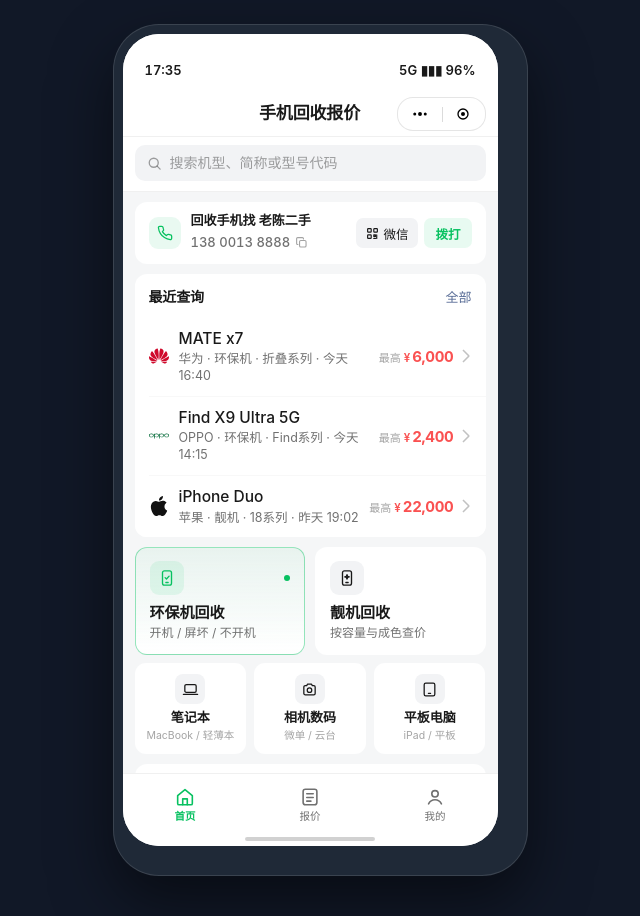
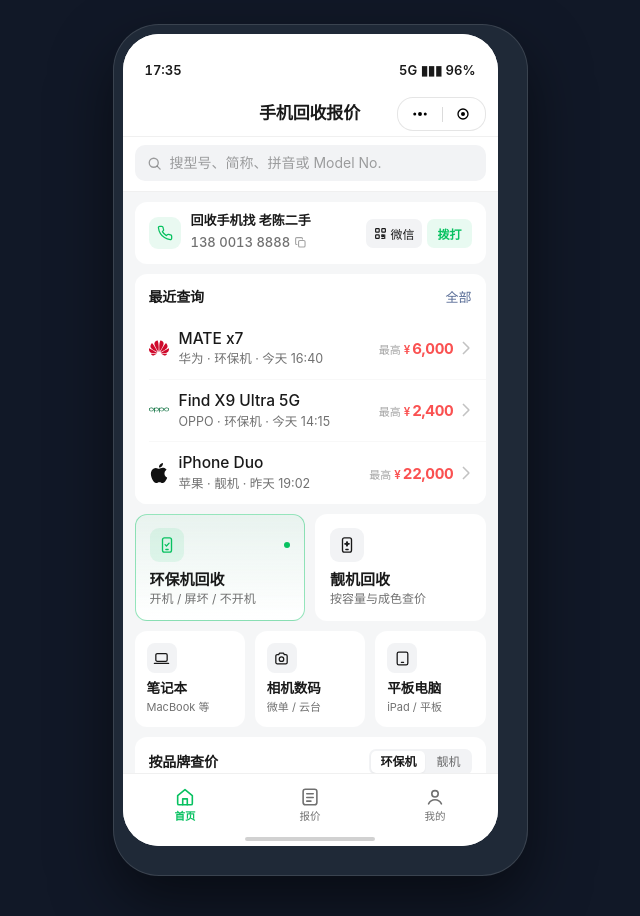
Before and after one commit to crazyjudas/recycle-quote-demo, a plain HTML site: page index.html in a window 1280 px wide. Shown: the whole page, without its empty margins (320-960 px from the left). Drawn offline with Linux system fonts and the light colour scheme.

Commit message:
fix: unify home category alignment and polish visual details across pages

```diff
--- a/index.html
+++ b/index.html
@@ -265,25 +265,28 @@
     display: flex; align-items: center; justify-content: center;
   }
   .inviter-contact-body { flex: 1; min-width: 0; cursor: pointer; }
-  .inviter-contact-label { font-size: 11.5px; color: var(--ink-2); line-height: 1.3; }
+  .inviter-contact-label {
+    font-size: 13px; font-weight: 600; color: var(--ink-1); line-height: 1.3;
+    white-space: nowrap; overflow: hidden; text-overflow: ellipsis;
+  }
   .inviter-contact-num {
-    font-size: 14.5px; font-weight: 600; color: var(--ink-1);
-    font-variant-numeric: tabular-nums; line-height: 1.35; margin-top: 1px;
-    display: inline-flex; align-items: center; gap: 5px;
-  }
-  .inviter-actions { display: flex; align-items: center; gap: 6px; flex-shrink: 0; }
+    font-size: 13px; font-weight: 500; color: var(--ink-2);
+    font-variant-numeric: tabular-nums; line-height: 1.35; margin-top: 2px;
+    display: inline-flex; align-items: center; gap: 4px; white-space: nowrap;
+  }
+  .inviter-actions { display: flex; align-items: center; gap: 5px; flex-shrink: 0; }
   .inviter-qr-btn {
-    flex-shrink: 0; height: 30px; padding: 0 10px; border-radius: 7px; border: none;
+    flex-shrink: 0; height: 29px; padding: 0 8px; border-radius: 7px; border: none;
     background: var(--bg-subtle); color: var(--ink-1);
-    font-size: 12.5px; font-weight: 500; cursor: pointer;
-    display: inline-flex; align-items: center; gap: 4px;
+    font-size: 12px; font-weight: 500; cursor: pointer;
+    display: inline-flex; align-items: center; gap: 3px; white-space: nowrap;
     transition: background-color 0.12s ease;
   }
   .inviter-qr-btn:active { background: var(--bg-hover); }
   .inviter-call-btn {
-    flex-shrink: 0; height: 30px; padding: 0 11px; border-radius: 7px; border: none;
+    flex-shrink: 0; height: 29px; padding: 0 10px; border-radius: 7px; border: none;
     background: var(--brand-tint); color: var(--brand);
-    font-size: 12.5px; font-weight: 600; cursor: pointer;
+    font-size: 12px; font-weight: 600; cursor: pointer; white-space: nowrap;
     display: inline-flex; align-items: center; justify-content: center;
     transition: background-color 0.12s ease;
   }
@@ -343,26 +346,29 @@
   .home-cat-name { font-size: 15px; font-weight: 600; color: var(--ink-1); line-height: 1.3; }
   .home-cat-desc { font-size: 12px; color: var(--ink-2); line-height: 1.35; margin-top: 2px; }
 
-  /* Compact 3-Col Digital Categories Row (Laptop / Camera / Tablet) */
+  /* Compact 3-Col Digital Categories Row (Unified Left-Aligned Bento Style with Phone Row) */
   .home-digital-row {
-    margin: 8px 12px 0;
-    display: grid; grid-template-columns: repeat(3, 1fr); gap: 8px;
+    margin: 10px 12px 0;
+    display: grid; grid-template-columns: repeat(3, 1fr); gap: 10px;
   }
   .home-digital-tile {
-    background: var(--bg-surface); border-radius: 11px;
-    padding: 10px 8px; text-decoration: none;
-    display: flex; flex-direction: column; align-items: center; gap: 5px;
+    background: var(--bg-surface); border-radius: var(--r-card);
+    padding: 11px 11px 12px; text-decoration: none;
+    display: flex; flex-direction: column; align-items: stretch; gap: 7px; min-width: 0;
     border: 1px solid transparent; transition: background-color 0.12s ease, border-color 0.12s ease;
   }
   .home-digital-tile:active { background: var(--bg-subtle); }
   .home-digital-tile.is-active { border-color: var(--brand-border); background: linear-gradient(180deg, rgba(7,193,96,0.05) 0%, #FFFFFF 100%); }
   .home-digital-ico {
     width: 30px; height: 30px; border-radius: 8px; background: var(--bg-subtle);
-    color: var(--ink-1); display: flex; align-items: center; justify-content: center;
+    color: var(--ink-1); display: flex; align-items: center; justify-content: center; flex-shrink: 0;
   }
   .home-digital-tile.is-active .home-digital-ico { background: var(--brand-tint); color: var(--brand); }
-  .home-digital-name { font-size: 13px; font-weight: 600; color: var(--ink-1); line-height: 1.25; }
-  .home-digital-sub { font-size: 10.5px; color: var(--ink-3); line-height: 1.2; }
+  .home-digital-name { font-size: 13.5px; font-weight: 600; color: var(--ink-1); line-height: 1.3; }
+  .home-digital-sub {
+    font-size: 11px; color: var(--ink-2); line-height: 1.3; margin-top: 2px;
+    white-space: nowrap; overflow: hidden; text-overflow: ellipsis;
+  }
 
   /* Segmented inline switcher (Home Brand Header) */
   .seg-pill {
@@ -444,7 +450,7 @@
 
   /* Detail Page: Multi-Image Swipeable Banner (<swiper> parity) */
   .detail-banner {
-    position: relative; height: 152px; background: #E2E5E9;
+    position: relative; height: 156px; background: #EBECEF;
     overflow: hidden; border-bottom: 0.5px solid var(--hairline);
     user-select: none;
   }
@@ -457,10 +463,11 @@
   .banner-slide {
     flex: 0 0 100%; width: 100%; height: 100%; scroll-snap-align: start;
     display: flex; align-items: center; justify-content: center;
-    cursor: zoom-in; position: relative; background: #E2E5E9;
+    cursor: zoom-in; position: relative; background: #EBECEF;
   }
   .banner-slide img {
     width: 100%; height: 100%; object-fit: contain; display: block;
+    padding: 4px 0 18px; box-sizing: border-box;
     pointer-events: none;
   }
   .banner-angle-pill {
@@ -564,7 +571,7 @@
 
   /* Detail Page: Single-Screen Precision Layout */
   .detail-wrap { min-height: 100%; display: flex; flex-direction: column; }
-  .detail-main { flex: 1; padding-bottom: 6px; }
+  .detail-main { flex: 1; padding-bottom: 16px; }
   .detail-head { padding: 13px 14px 11px; }
   .detail-title-row { display: flex; align-items: center; gap: 8px; }
   .detail-title-txt {
@@ -675,21 +682,27 @@
 
   /* Clean List Typography */
   .compact-cell { padding: 11px 14px !important; min-height: 46px; box-sizing: border-box; }
+  .compact-cell .weui-cell__bd { padding-right: 8px; }
   .model-name-txt { font-size: var(--fs-body); font-weight: 500; color: var(--ink-1); line-height: 1.38; margin: 0; }
   .search-hl { background: transparent; color: var(--brand); font-weight: 600; padding: 0; }
   .fuzzy-tip-strip {
     margin: 8px 12px 0;
     padding: 8px 12px;
-    border-radius: 8px;
-    background: var(--brand-soft);
-    color: var(--brand-ink);
+    border-radius: 9px;
+    background: var(--brand-tint);
+    border: 0.5px solid rgba(7, 193, 96, 0.22);
+    color: #058C45;
     font-size: 12.5px;
+    font-weight: 500;
     line-height: 1.45;
     display: flex;
     align-items: center;
     gap: 6px;
   }
-  .model-meta-txt { font-size: 12.5px; color: var(--ink-2); margin: 2px 0 0; line-height: 1.35; }
+  .model-meta-txt {
+    font-size: 12.5px; color: var(--ink-2); margin: 2px 0 0; line-height: 1.35;
+    white-space: nowrap; overflow: hidden; text-overflow: ellipsis;
+  }
   .row-time-txt { font-size: 11.5px; color: var(--ink-3); font-variant-numeric: tabular-nums; }
 
   /* Mine Profile Card */
@@ -1815,7 +1828,7 @@ function renderIndex() {
     <div class="search-top-bar">
       <div class="search-pill" role="button" tabindex="0" onclick="navigate('search', { focusSearch: true })">
         ${SVG.search}
-        <span>搜索机型、简称或型号代码</span>
+        <span>搜型号、简称、拼音或 Model No.</span>
       </div>
     </div>
 
@@ -1824,8 +1837,8 @@ function renderIndex() {
       <div class="inviter-contact-card">
         <div class="inviter-phone-ico" aria-hidden="true">${SVG.phone}</div>
         <div class="inviter-contact-body" ${inviterContact.phone ? `onclick="copyText('${esc(inviterContact.phone)}','已复制联系方式')"` : `onclick="openInviterQrDialog()"`}>
-          <div class="inviter-contact-label" style="font-size:13px;font-weight:600;color:var(--ink-1);">回收手机找 ${esc(inviterContact.name)}</div>
-          <div class="inviter-contact-num" style="font-size:13px;font-weight:500;color:var(--ink-2);">
+          <div class="inviter-contact-label">回收手机找 ${esc(inviterContact.name)}</div>
+          <div class="inviter-contact-num">
             ${inviterContact.phone
               ? `<span>${esc(fmtPhoneDisplay(inviterContact.phone))}</span><span class="detail-copy-ico" aria-hidden="true">${SVG.copy}</span>`
               : `<span>点右侧扫码加微信</span>`
@@ -1851,7 +1864,7 @@ function renderIndex() {
           const b = getBrandObj(m[2]);
           const catTag = getCatMeta(m[1]).short;
           const specLabel = [r.cap, r.warranty].filter(Boolean).join(' · ');
-          const meta = [hasBrandInName(m[4], b.name) ? '' : b.name, catTag, specLabel || m[3], r.time].filter(Boolean).join(' · ');
+          const meta = [hasBrandInName(m[4], b.name) ? '' : b.name, catTag, specLabel, r.time].filter(Boolean).join(' · ');
           return `
             <a href="javascript:;" class="weui-cell weui-cell_access compact-cell" onclick="navigate('model-detail', { modelId:${m[0]}, cap:'${esc(r.cap || '')}', warranty:'${esc(r.warranty || '')}' })">
               <div class="weui-cell__hd" style="margin-right:10px;">${renderBrandLogo(b, 'sm')}</div>
@@ -1892,19 +1905,34 @@ function renderIndex() {
 
     <div class="home-digital-row">
       <a href="javascript:;" class="home-digital-tile ${state.lastCat === 2 ? 'is-active' : ''}" onclick="navigate('quotes', { cat:2 })">
+        <div class="home-cat-top">
           <div class="home-digital-ico">${SVG.laptop}</div>
+          ${state.lastCat === 2 ? '<span class="home-cat-dot" aria-label="当前常用"></span>' : ''}
+        </div>
+        <div>
           <div class="home-digital-name">笔记本</div>
-        <div class="home-digital-sub">MacBook / 轻薄本</div>
+          <div class="home-digital-sub">MacBook 等</div>
+        </div>
       </a>
       <a href="javascript:;" class="home-digital-tile ${state.lastCat === 3 ? 'is-active' : ''}" onclick="navigate('quotes', { cat:3 })">
+        <div class="home-cat-top">
           <div class="home-digital-ico">${SVG.camera}</div>
+          ${state.lastCat === 3 ? '<span class="home-cat-dot" aria-label="当前常用"></span>' : ''}
+        </div>
+        <div>
           <div class="home-digital-name">相机数码</div>
           <div class="home-digital-sub">微单 / 云台</div>
+        </div>
       </a>
       <a href="javascript:;" class="home-digital-tile ${state.lastCat === 4 ? 'is-active' : ''}" onclick="navigate('quotes', { cat:4 })">
+        <div class="home-cat-top">
           <div class="home-digital-ico">${SVG.tablet}</div>
+          ${state.lastCat === 4 ? '<span class="home-cat-dot" aria-label="当前常用"></span>' : ''}
+        </div>
+        <div>
           <div class="home-digital-name">平板电脑</div>
           <div class="home-digital-sub">iPad / 平板</div>
+        </div>
       </a>
     </div>
 
@@ -2671,11 +2699,15 @@ function highlightSearchTitle(title, rawQ) {
   const q = stripInvisible(rawQ).trim();
   if (!q) return safeTitle;
   const tokens = Array.from(new Set(tokenizeSmart(fixCommonTypos(q)).filter(t => t.length >= 2 || /^\d+$/.test(t))))
-    .sort((a, b) => b.length - a.length).slice(0, 5);
+    .sort((a, b) => b.length - a.length).slice(0, 6);
   if (!tokens.length) return safeTitle;
-  const pattern = tokens.map(t => t.replace(/[.*+?^${}()|[\]\\]/g, '\\$&')).join('|');
+  // Expand Latin prefix tokens cleanly to whole words so "pr" highlights "Pro" instead of splitting "Pr"+"o"
+  const parts = tokens.map(t => {
+    const escaped = t.replace(/[.*+?^${}()|[\]\\]/g, '\\$&');
+    return /^[a-z]{2,}$/i.test(t) ? `\\b${escaped}[a-z]*` : escaped;
+  });
   try {
-    return safeTitle.replace(new RegExp(`(${pattern})`, 'gi'), '<mark class="search-hl">$1</mark>');
+    return safeTitle.replace(new RegExp(`(${parts.join('|')})`, 'gi'), '<mark class="search-hl">$1</mark>');
   } catch (_) {
     return safeTitle;
   }
@@ -2990,17 +3022,19 @@ function renderRecent() {
         ${state.recent.map(r => {
           const m = getModel(r.modelId);
           const b = getBrandObj(m[2]);
+          const catTag = getCatMeta(m[1]).short;
           const sp = [r.cap, r.warranty].filter(Boolean).join(' · ');
-          const meta = [hasBrandInName(m[4], b.name) ? '' : b.name, sp, r.time].filter(Boolean).join(' · ');
+          const meta = [hasBrandInName(m[4], b.name) ? '' : b.name, catTag, sp, r.time].filter(Boolean).join(' · ');
           return `
             <div class="weui-cell compact-cell" style="cursor:pointer;" onclick="navigate('model-detail', { modelId:${m[0]}, cap:'${esc(r.cap || '')}', warranty:'${esc(r.warranty || '')}' })">
               <div class="weui-cell__hd" style="margin-right:10px;">${renderBrandLogo(b, 'sm')}</div>
-              <div class="weui-cell__bd">
+              <div class="weui-cell__bd" style="min-width:0;">
                 <p class="model-name-txt">${esc(m[4])}</p>
                 <p class="model-meta-txt">${esc(meta)}</p>
               </div>
-              <div class="weui-cell__ft">
-                <a href="javascript:;" style="color:var(--ink-3);font-size:13px;padding:6px;text-decoration:none;" onclick="event.stopPropagation();state.recent=state.recent.filter(x=>x.id!=='${r.id}');render()">删除</a>
+              <div class="weui-cell__ft" style="display:flex;align-items:center;gap:8px;">
+                ${renderListMaxPriceHtml(m, r.cap || '')}
+                <a href="javascript:;" style="color:var(--ink-3);font-size:12.5px;padding:4px 2px;text-decoration:none;flex-shrink:0;" onclick="event.stopPropagation();state.recent=state.recent.filter(x=>x.id!=='${r.id}');render()">删除</a>
               </div>
             </div>
           `;
@@ -3280,7 +3314,7 @@ function renderConsole() {
   const active = getActiveBook();
   document.getElementById('stateInspector').textContent = JSON.stringify({
     page: state.page,
-    remembered_lastCat: state.lastCat === 1 ? '环保机回收' : '靓机回收',
+    remembered_lastCat: getCatMeta(state.lastCat).name,
     spec_confirmed: [state.selectedCap || '未选容量', state.selectedWarranty || '未选保修(如适用)'],
     focus_card_open: !!state.focusCard,
     offline: state.offline,
```
Lines whose indentation alone changed are shown as unchanged.
